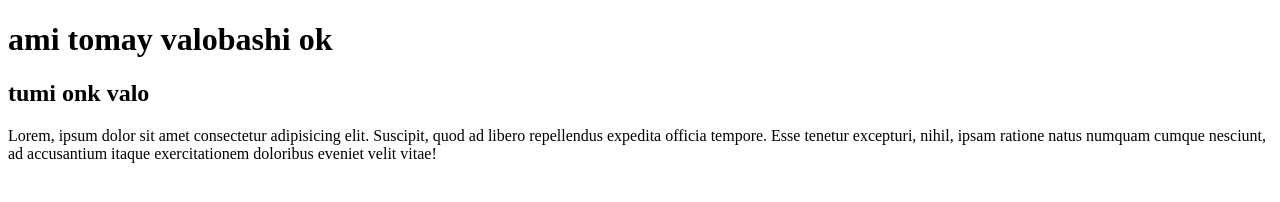
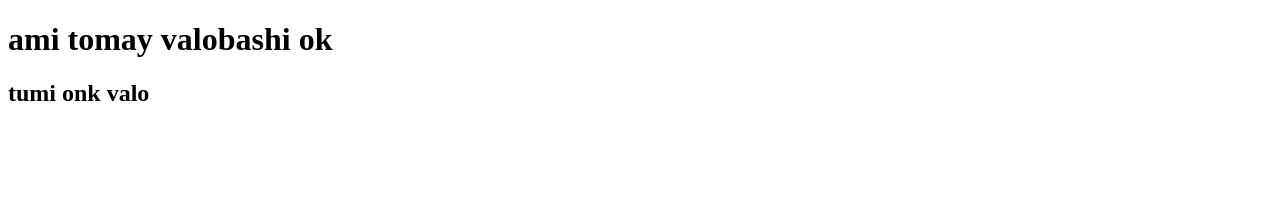
Before and after one commit to arin8738/first-repo, a plain HTML site: page index.html in a window 1280 px wide. Drawn offline with Linux system fonts and the light colour scheme.

Commit message:
p remove

```diff
--- a/index.html
+++ b/index.html
@@ -9,6 +9,6 @@
 <body>
     <h1>ami tomay valobashi ok</h1>
     <h2>tumi onk valo</h2>
-    <p>Lorem, ipsum dolor sit amet consectetur adipisicing elit. Suscipit, quod ad libero repellendus expedita officia tempore. Esse tenetur excepturi, nihil, ipsam ratione natus numquam cumque nesciunt, ad accusantium itaque exercitationem doloribus eveniet velit vitae!</p>
+
 </body>
 </html>
```
